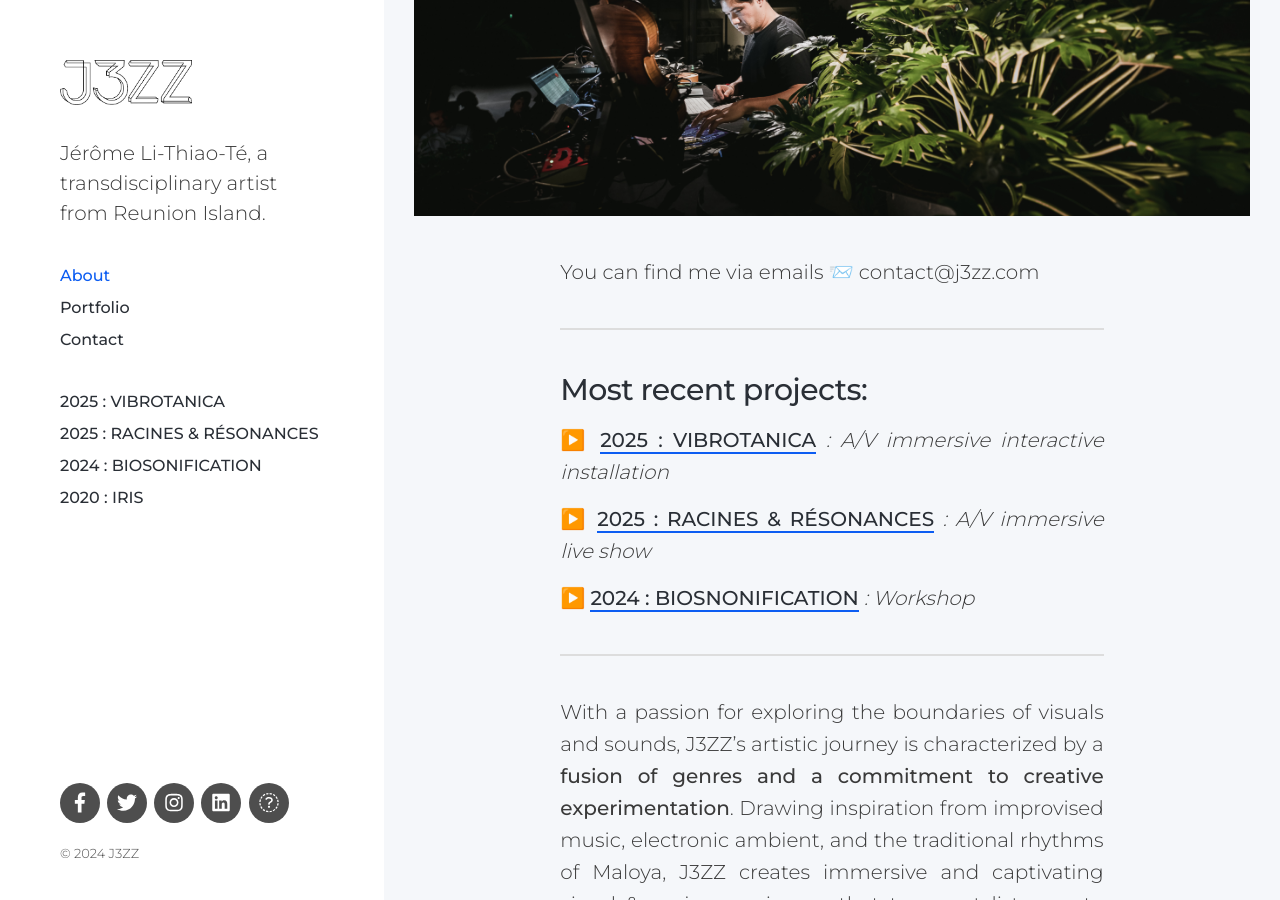
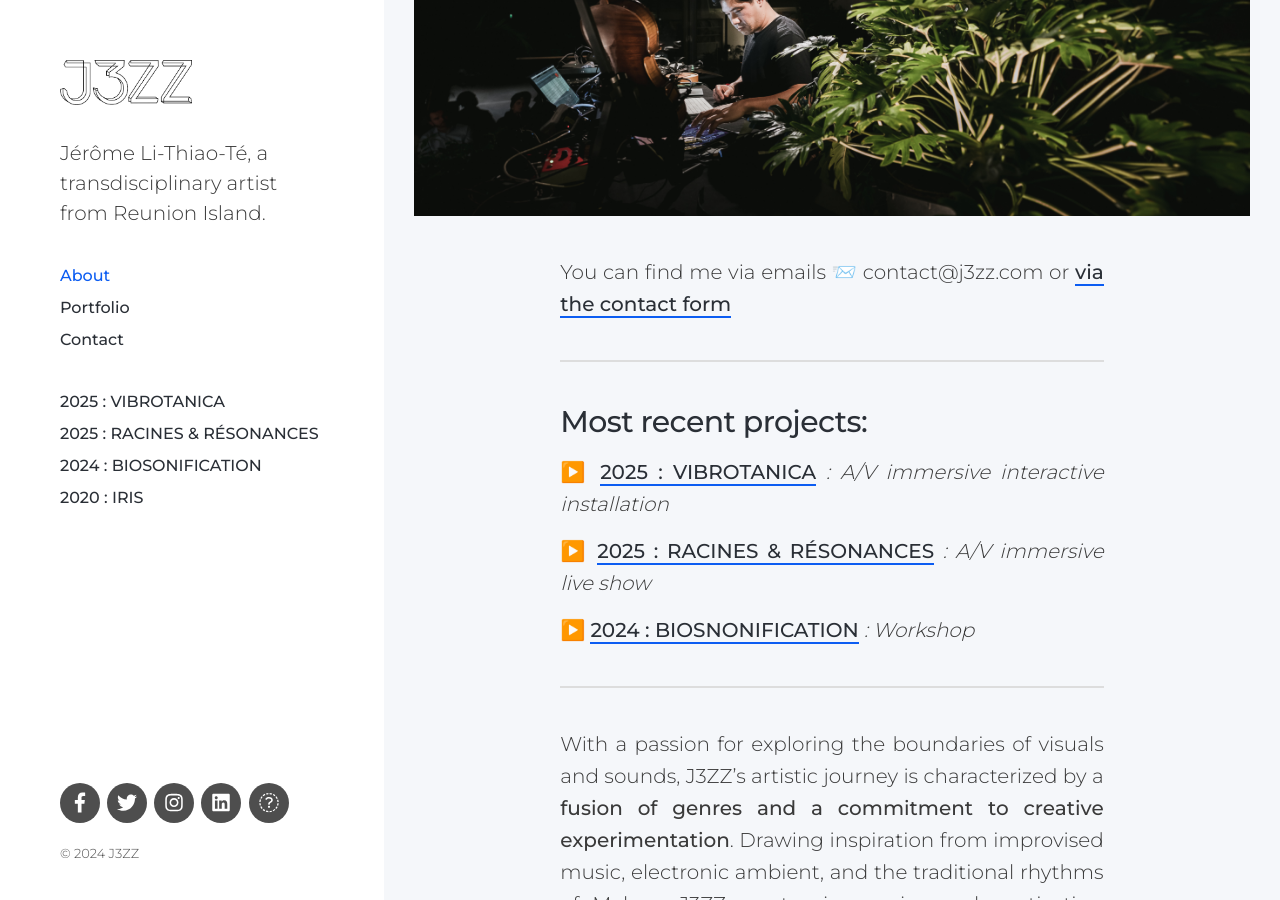
Before and after one commit to jeromelithiaote/jeromelithiaote, a Jekyll site: the page built from _pages/about.md, in a window 1280 px wide and 900 px high, scrolled down 559 px. Built offline with Jekyll 4.4.1, drawn with Linux system fonts in a browser that asks for light colours; nearby versions of some CDN libraries; our own code applies the rules of GitHub Pages for plain Markdown files.

Commit message:
updating contact link

```diff
--- a/_pages/about.md
+++ b/_pages/about.md
@@ -11,7 +11,7 @@ permalink: /
 <img src="/images/about/about-banner-1200w.png" alt="drawing" width="100%"/>
 <!-- ![](images/about/banner_zheng.png) -->
 
-You can find me via emails 📨 contact@j3zz.com
+You can find me via emails 📨 contact@j3zz.com or [via the contact form](/contact)
 
 <!--
 #TODO update CV, portfolio downloadable as PDF files
```
